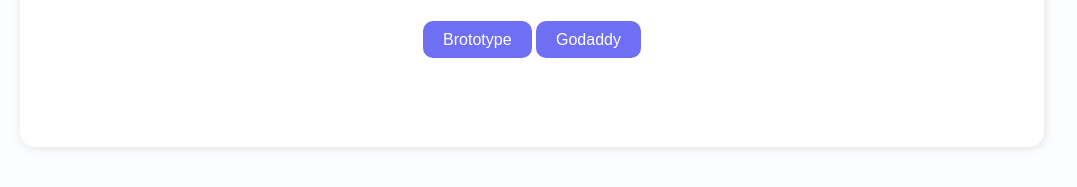
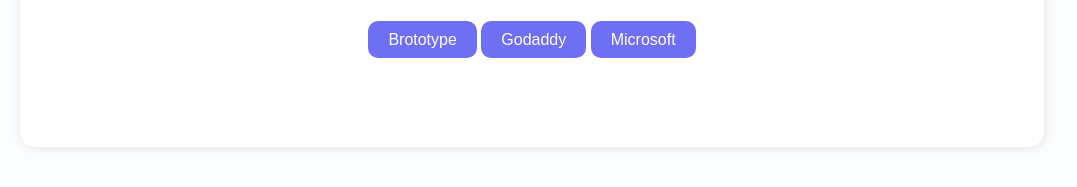
Before and after one commit to addevin/webprojects, a plain HTML site: page index.html in a window 1280 px wide. Shown: the part 453-640 px from the top of the page, without its empty margins (108-1185 px from the left). Drawn offline with Linux system fonts and the light colour scheme.

Commit message:
Update index.html

```diff
--- a/index.html
+++ b/index.html
@@ -52,6 +52,7 @@
         <div class="btns">
             <a href="Web-Brototype/">Brototype</a>
             <a href="Web-Godaddy/">Godaddy</a>
+            <a href="Web-microsoft/">Microsoft</a>
         </div>
     </div>
 </body>
```
